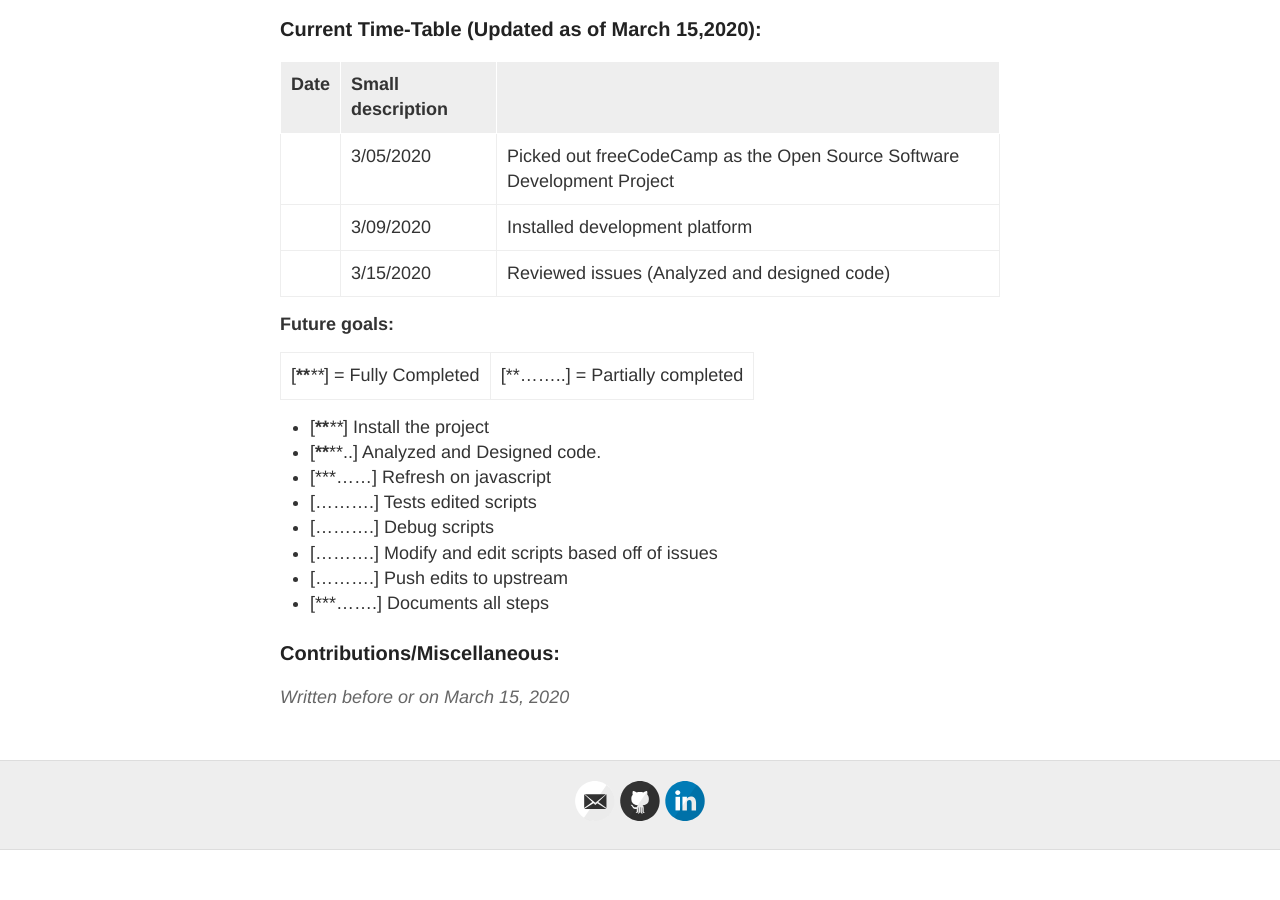
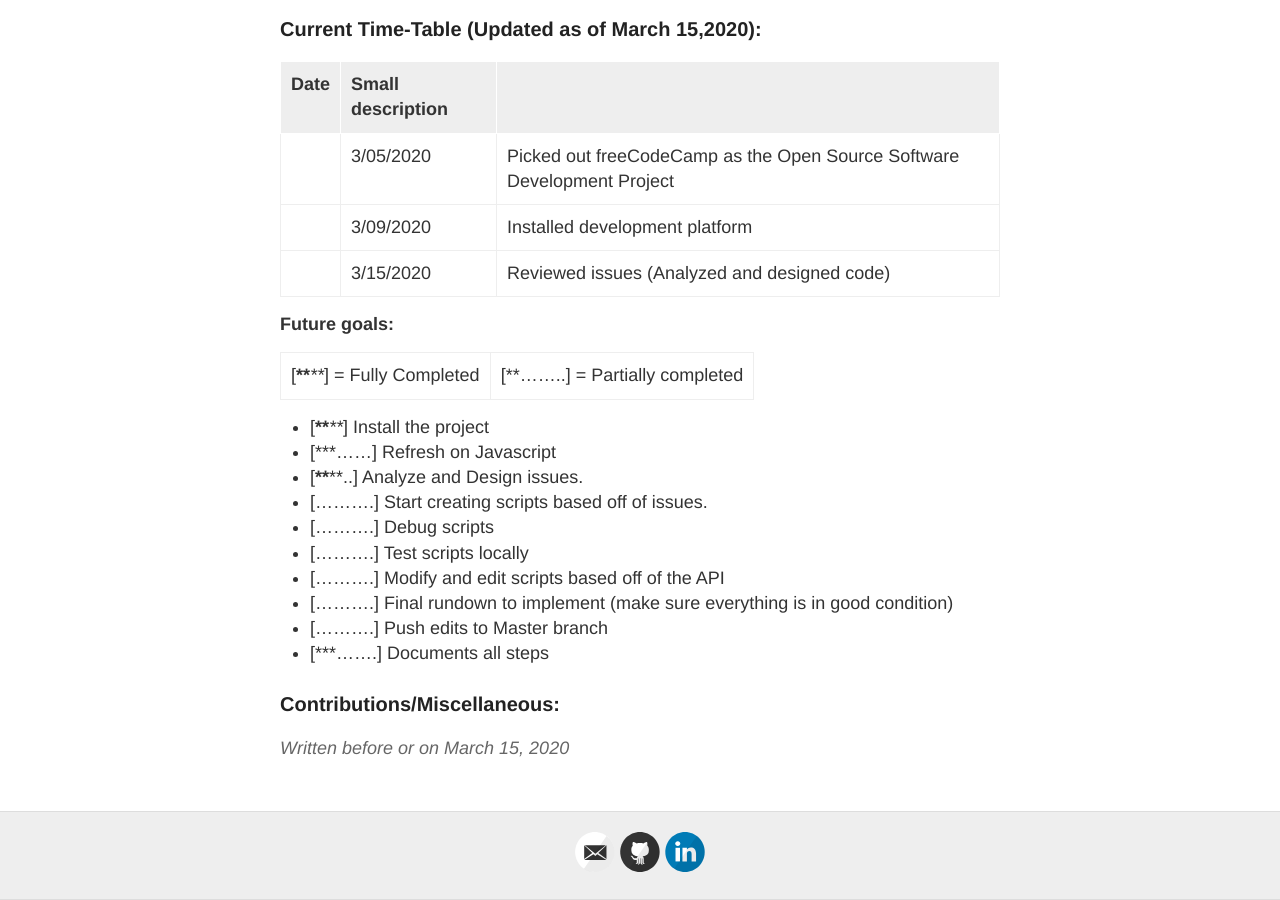
Before and after one commit to hunter-college-ossd-spr-2020/MarceloDamian-weekly, a Jekyll site: the page built from _posts/2020-03-15-week07.md, in a window 1280 px wide and 900 px high, scrolled down 1108 px. Built offline with Jekyll 4.4.1, drawn with Linux system fonts in a browser that asks for light colours; before the commit the page ends 1958 px from its top, so only the background shows below that.

Commit message:
testing // markdown

```diff
--- a/_posts/2020-03-15-week07.md
+++ b/_posts/2020-03-15-week07.md
@@ -32,15 +32,17 @@ Issues| Analysis | Design/Ideas?
 
 **Future goals:**
 
-[**********] = Fully Completed | [**........] = Partially completed
+[**********] = Fully Completed           |           [**........] = Partially completed
 
 - [**********] Install the project
-- [********..] Analyzed and Designed code.
-- [***......] Refresh on javascript
-- [..........] Tests edited scripts
+- [***......] Refresh on Javascript
+- [********..] Analyze and Design issues.
+- [..........] Start creating scripts based off of issues.
 - [..........] Debug scripts
-- [..........] Modify and edit scripts based off of issues
-- [..........] Push edits to upstream
+- [..........] Test scripts locally
+- [..........] Modify and edit scripts based off of the API
+- [..........] Final rundown to implement (make sure everything is in good condition)
+- [..........] Push edits to Master branch
 - [***.......] Documents all steps
 
 
```
